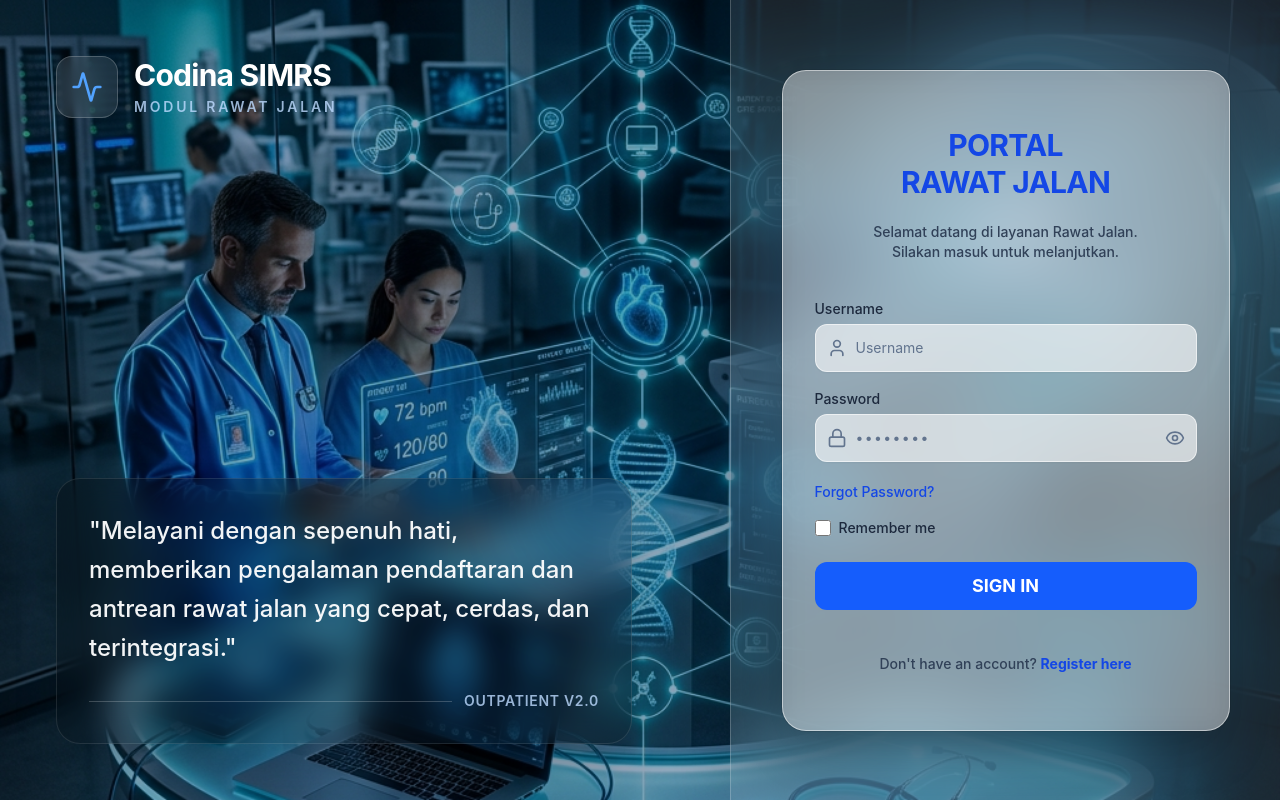
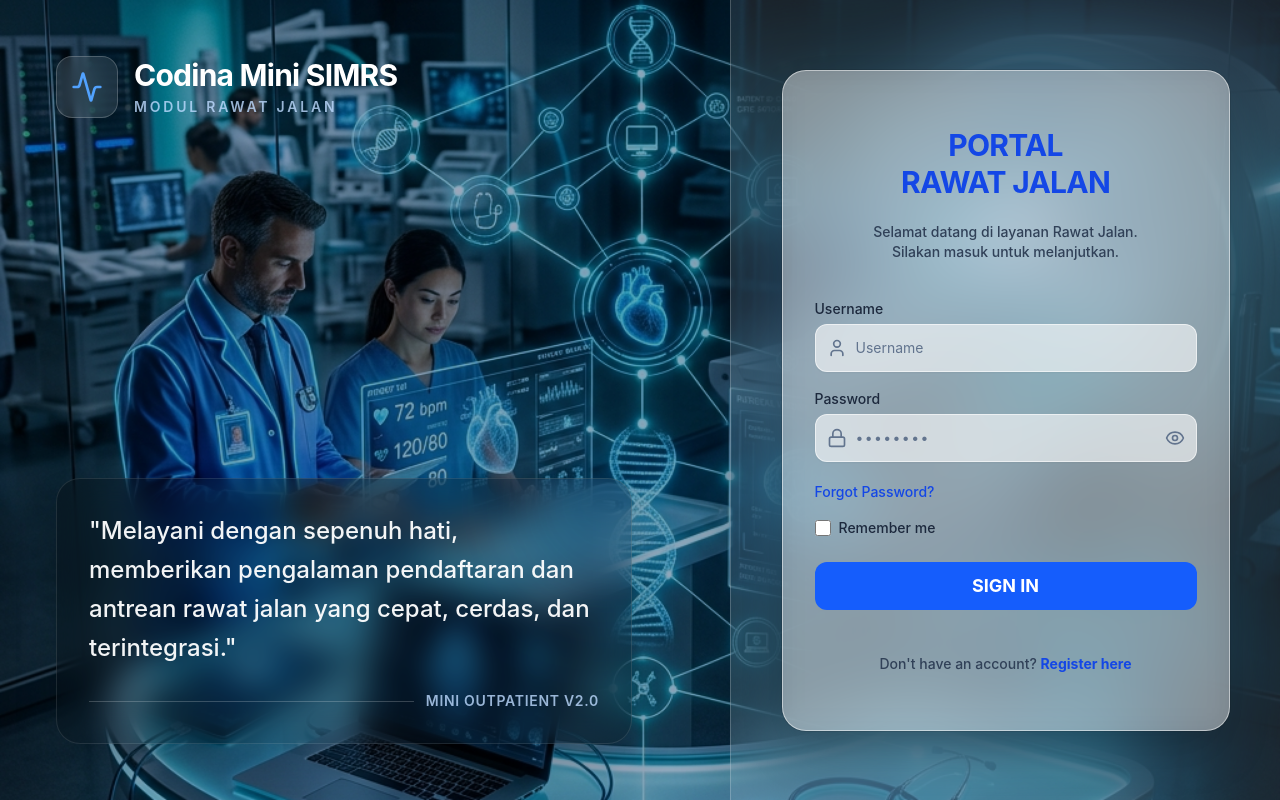
Before and after one commit to odealidj/go-micro-simrs-one, a React (Vite) app in the folder src/fe/react/: page /login in a window 1280 px wide. Built offline with nearby package versions, Linux system fonts and the light colour scheme.

Commit message:
refactor(auth): rename to Codina Mini SIMRS

```diff
--- a/src/fe/react/src/features/auth/layout/AuthLayout.tsx
+++ b/src/fe/react/src/features/auth/layout/AuthLayout.tsx
@@ -21,7 +21,7 @@ export function AuthLayout() {
             <Activity className="h-8 w-8 text-blue-400" />
           </div>
           <div className="leading-tight text-white">
-            <h1 className="font-bold text-3xl tracking-tight">Codina SIMRS</h1>
+            <h1 className="font-bold text-3xl tracking-tight">Codina Mini SIMRS</h1>
             <p className="text-sm font-semibold tracking-[0.2em] text-blue-200/80 uppercase mt-1">Modul Rawat Jalan</p>
           </div>
         </div>
@@ -35,7 +35,7 @@ export function AuthLayout() {
               </p>
               <footer className="flex items-center gap-3">
                 <div className="h-px flex-1 bg-white/20" />
-                <span className="text-sm text-blue-200/80 font-semibold tracking-wider uppercase">Outpatient V2.0</span>
+                <span className="text-sm text-blue-200/80 font-semibold tracking-wider uppercase">Mini Outpatient V2.0</span>
               </footer>
             </blockquote>
           </div>
```
